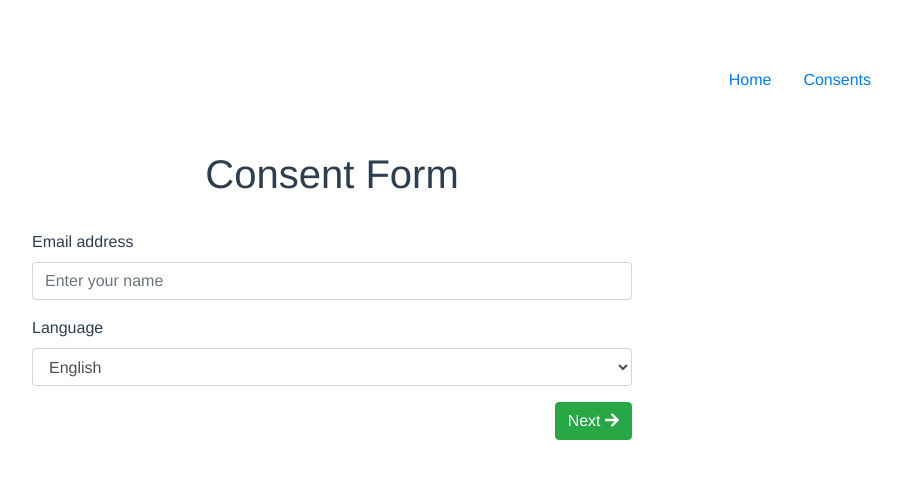
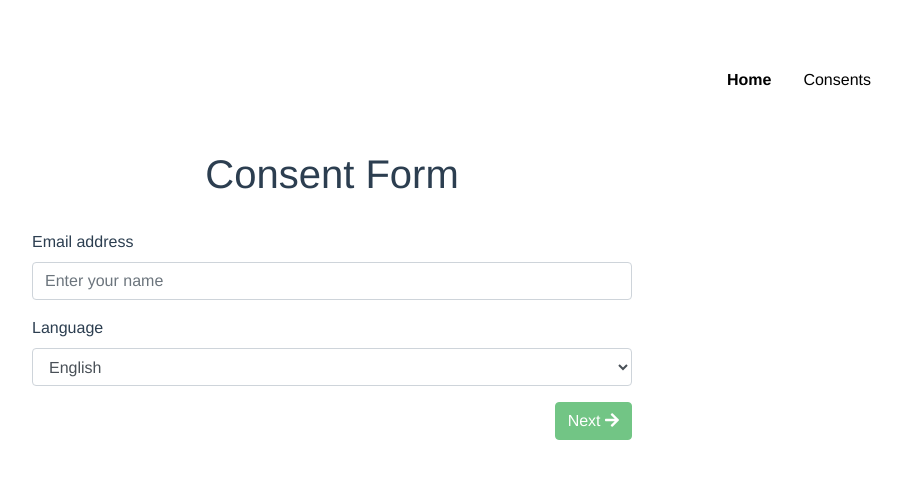
Before and after one commit to jkguidaven/newlogic-challenge, a Vue app: page /#/ in a window 1280 px wide. Shown: the top 478 px of the page, without its empty margins (308-1210 px from the left). Built offline with nearby package versions, Linux system fonts and the light colour scheme.

Commit message:
bug fixes

```diff
--- a/src/components/common/AudioRecorder.vue
+++ b/src/components/common/AudioRecorder.vue
@@ -103,7 +103,7 @@
            * stop the recording and emit it as a response result
           */
           this.expect.forEach((value) => {
-            if (value.toLowerCase() == transcript) {
+            if (value.toLowerCase() == transcript.toLowerCase().trim()) {
               const response = {
                 audio: new Blob(this.audioChunks),
                 transcript: value
--- a/src/components/common/Navigation.vue
+++ b/src/components/common/Navigation.vue
@@ -26,3 +26,13 @@
         }
     };
 </script>
+
+<style scoped>
+.nav-link {
+    color: black;
+}
+
+.nav-link.router-link-exact-active  {
+    font-weight: bold;
+}
+</style>
--- a/src/components/pages/Home.vue
+++ b/src/components/pages/Home.vue
@@ -17,7 +17,12 @@
       </div>
 
       <div class="btn-group float-right">
-        <button type="button" class="btn btn-success" v-on:click="onNextPress">
+        <button
+          type="button"
+          class="btn btn-success"
+          v-on:click="onNextPress"
+          :disabled="currentName.trim() == ''"
+        >
           Next <i class="fa fa-arrow-right" />
         </button>
       </div>
```
